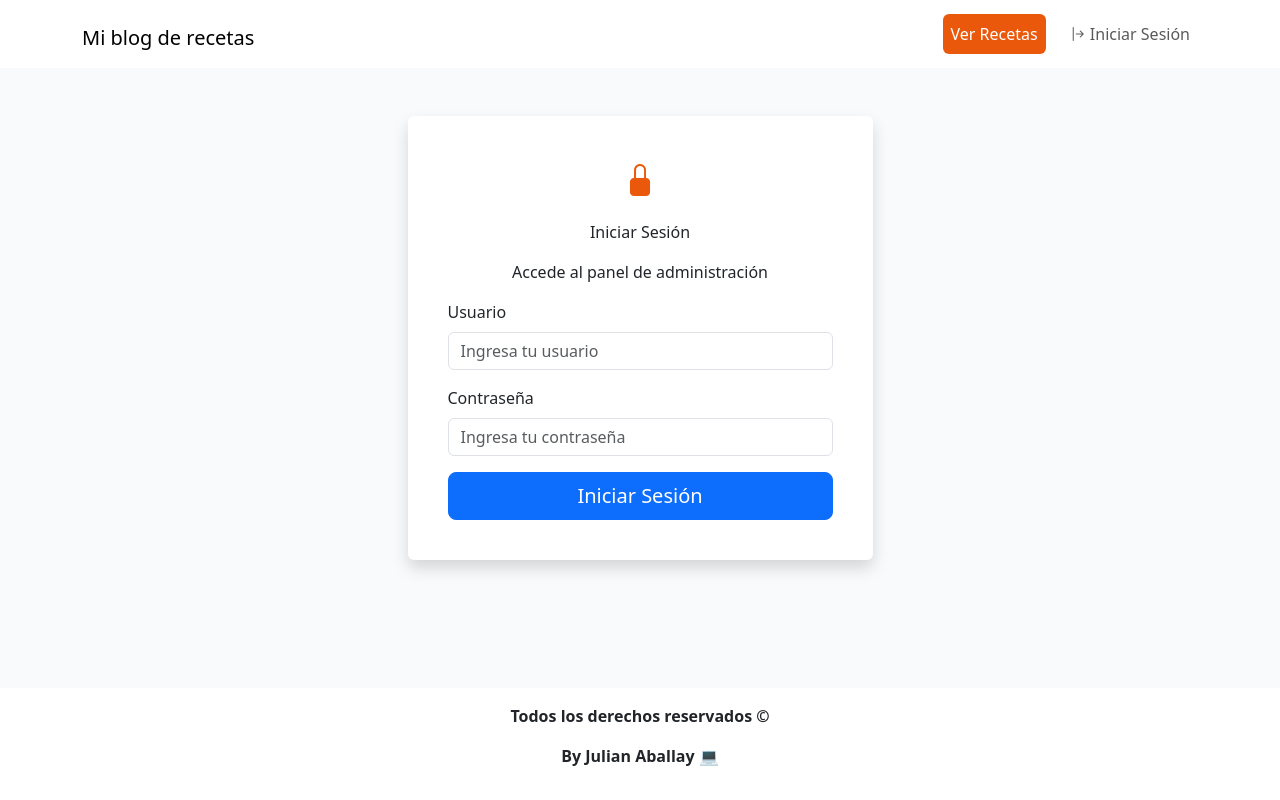
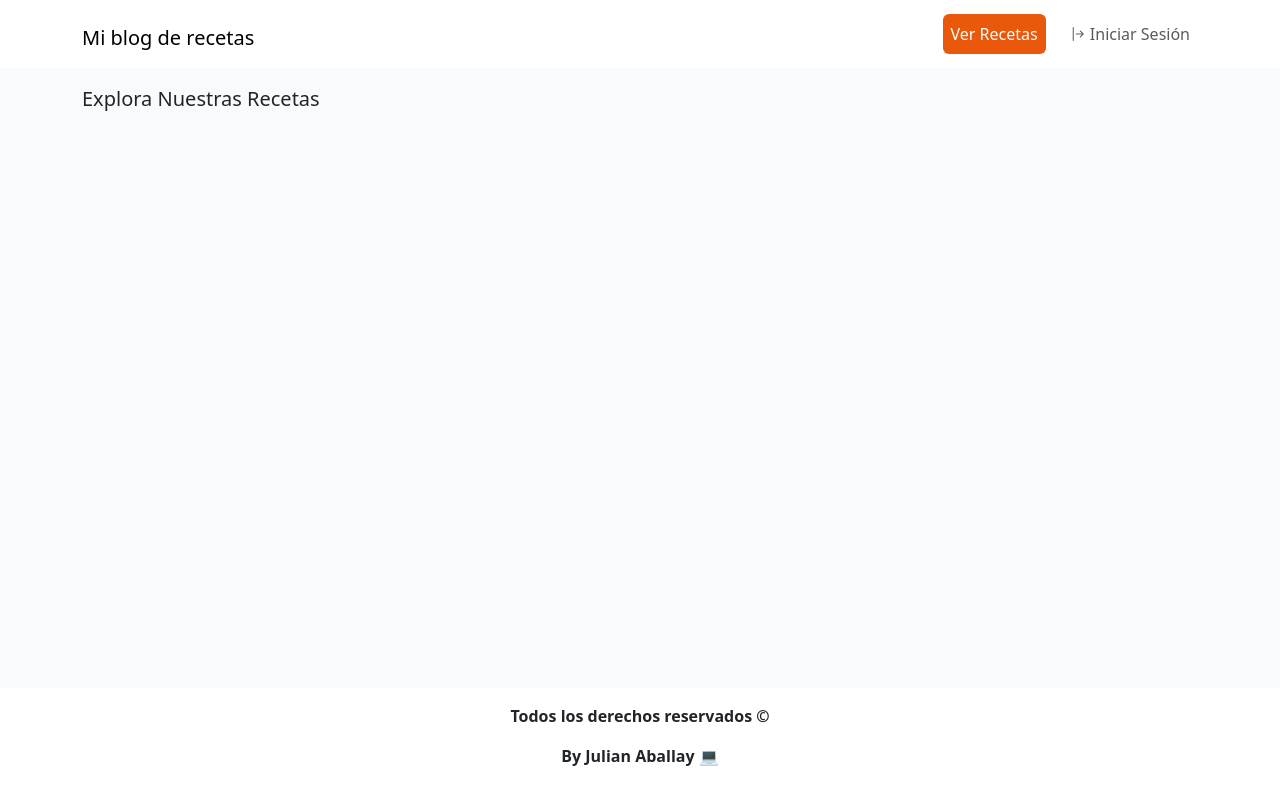
Before and after one commit to julianDev94/blogRecetas, a React (Vite) app: page / in a window 1280 px wide. Built offline with nearby package versions, Linux system fonts and the light colour scheme.

Commit message:
creo el componente inicio y agrego maquetado en el mismo con un container y un parrafo para el titulo

```diff
--- a/src/App.jsx
+++ b/src/App.jsx
@@ -3,13 +3,15 @@ import '../node_modules/bootstrap-icons/font/bootstrap-icons.min.css'
 import Menu from './components/common/Menu'
 import Footer from './components/common/Footer'
 import Login from './components/pages/Login'
+import Inicio from './components/pages/Inicio'
 import './App.css'
 function App() {
 
   return (
     <>
       <Menu></Menu>
-      <Login></Login>
+      <Inicio></Inicio>
+      {/* <Login></Login> */}
       <Footer></Footer>
     </>
   )
--- /dev/null
+++ b/src/components/pages/Inicio.jsx
@@ -0,0 +1,14 @@
+import { Container } from "react-bootstrap";
+
+const Inicio = () => {
+    return (
+        <section className="seccionPricipal">
+            <Container className="my-3">
+                <p className="fs-5">Explora Nuestras Recetas</p>
+
+            </Container>
+        </section>
+    );
+};
+
+export default Inicio;
```
